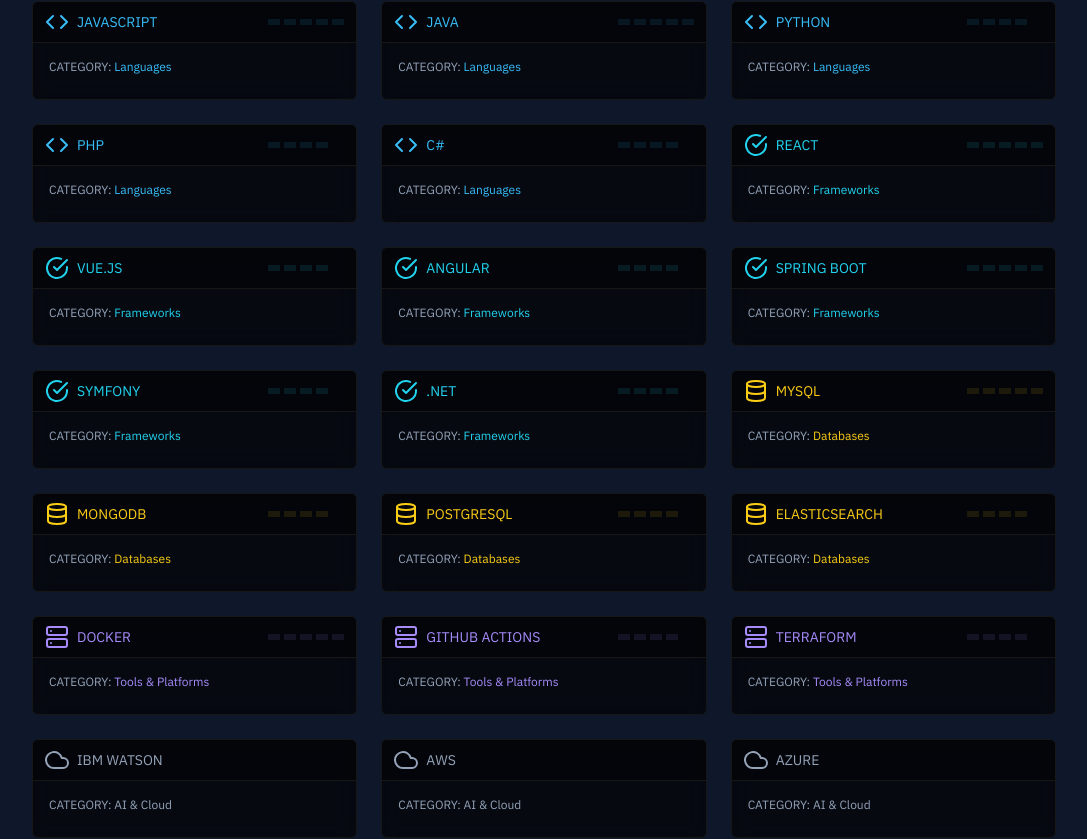
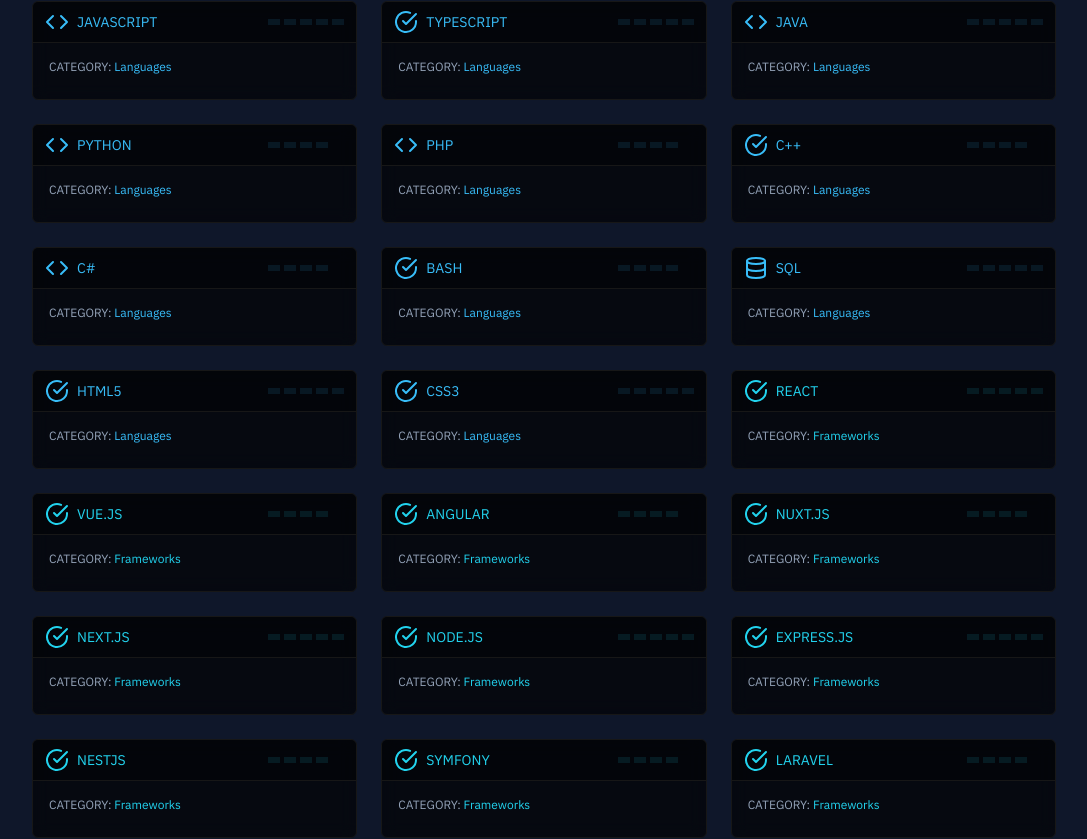
Before and after one commit to skanderbenali/portfolio, a Next.js app: page /skills in a window 1280 px wide. Shown: the part 441-1280 px from the top of the page, without its empty margins (96-1183 px from the left). Built offline with nearby package versions, Linux system fonts and the light colour scheme.

Commit message:
Update skills section with comprehensive technology list

```diff
--- a/src/data/skills.ts
+++ b/src/data/skills.ts
@@ -5,38 +5,77 @@
 export const skills: Skill[] = [
   // Languages
   { name: 'JavaScript', level: 5, category: 'Languages', icon: 'SiJavascript' },
+  { name: 'TypeScript', level: 5, category: 'Languages', icon: 'SiTypescript' },
   { name: 'Java', level: 5, category: 'Languages', icon: 'SiJava' },
   { name: 'Python', level: 4, category: 'Languages', icon: 'SiPython' },
   { name: 'PHP', level: 4, category: 'Languages', icon: 'SiPhp' },
+  { name: 'C++', level: 4, category: 'Languages', icon: 'SiCplusplus' },
   { name: 'C#', level: 4, category: 'Languages', icon: 'SiCsharp' },
+  { name: 'Bash', level: 4, category: 'Languages', icon: 'SiGnubash' },
+  { name: 'SQL', level: 5, category: 'Languages', icon: 'SiPostgresql' },
+  { name: 'HTML5', level: 5, category: 'Languages', icon: 'SiHtml5' },
+  { name: 'CSS3', level: 5, category: 'Languages', icon: 'SiCss3' },
 
   // Frameworks
   { name: 'React', level: 5, category: 'Frameworks', icon: 'SiReact' },
   { name: 'Vue.js', level: 4, category: 'Frameworks', icon: 'SiVuedotjs' },
   { name: 'Angular', level: 4, category: 'Frameworks', icon: 'SiAngular' },
+  { name: 'Nuxt.js', level: 4, category: 'Frameworks', icon: 'SiNuxtdotjs' },
+  { name: 'Next.js', level: 5, category: 'Frameworks', icon: 'SiNextdotjs' },
+  { name: 'Node.js', level: 5, category: 'Frameworks', icon: 'SiNodedotjs' },
+  { name: 'Express.js', level: 5, category: 'Frameworks', icon: 'SiExpress' },
+  { name: 'NestJS', level: 4, category: 'Frameworks', icon: 'SiNestjs' },
+  { name: 'Symfony', level: 4, category: 'Frameworks', icon: 'SiSymfony' },
+  { name: 'Laravel', level: 4, category: 'Frameworks', icon: 'SiLaravel' },
+  { name: '.NET', level: 4, category: 'Frameworks', icon: 'SiDotnet' },
   { name: 'Spring Boot', level: 5, category: 'Frameworks', icon: 'SiSpringboot' },
-  { name: 'Symfony', level: 4, category: 'Frameworks', icon: 'SiSymfony' },
-  { name: '.NET', level: 4, category: 'Frameworks', icon: 'SiDotnet' },
+  { name: 'FastAPI', level: 4, category: 'Frameworks', icon: 'SiFastapi' },
+  { name: 'JavaFX', level: 4, category: 'Frameworks', icon: 'SiJava' },
+  { name: 'jQuery', level: 4, category: 'Frameworks', icon: 'SiJquery' },
+  { name: 'Bootstrap', level: 5, category: 'Frameworks', icon: 'SiBootstrap' },
+  { name: 'Tailwind CSS', level: 5, category: 'Frameworks', icon: 'SiTailwindcss' },
 
   // Databases
+  { name: 'PostgreSQL', level: 5, category: 'Databases', icon: 'SiPostgresql' },
   { name: 'MySQL', level: 5, category: 'Databases', icon: 'SiMysql' },
   { name: 'MongoDB', level: 4, category: 'Databases', icon: 'SiMongodb' },
-  { name: 'PostgreSQL', level: 4, category: 'Databases', icon: 'SiPostgresql' },
+  { name: 'Oracle', level: 4, category: 'Databases', icon: 'SiOracle' },
+  { name: 'Redis', level: 4, category: 'Databases', icon: 'SiRedis' },
   { name: 'Elasticsearch', level: 4, category: 'Databases', icon: 'SiElasticsearch' },
+  { name: 'Firebase', level: 4, category: 'Databases', icon: 'SiFirebase' },
+  { name: 'Supabase', level: 4, category: 'Databases', icon: 'SiSupabase' },
 
   // Tools & Platforms
   { name: 'Docker', level: 5, category: 'Tools & Platforms', icon: 'SiDocker' },
+  { name: 'Git', level: 5, category: 'Tools & Platforms', icon: 'SiGit' },
   { name: 'GitHub Actions', level: 4, category: 'Tools & Platforms', icon: 'SiGithubactions' },
+  { name: 'GitLab CI/CD', level: 4, category: 'Tools & Platforms', icon: 'SiGitlab' },
   { name: 'Terraform', level: 4, category: 'Tools & Platforms', icon: 'SiTerraform' },
+  { name: 'CircleCI', level: 4, category: 'Tools & Platforms', icon: 'SiCircleci' },
+  { name: 'Kibana', level: 4, category: 'Tools & Platforms', icon: 'SiKibana' },
+  { name: 'Logstash', level: 4, category: 'Tools & Platforms', icon: 'SiLogstash' },
+  { name: 'RabbitMQ', level: 4, category: 'Tools & Platforms', icon: 'SiRabbitmq' },
+  { name: 'Vite', level: 4, category: 'Tools & Platforms', icon: 'SiVite' },
+  { name: 'Jenkins', level: 4, category: 'Tools & Platforms', icon: 'SiJenkins' },
+  { name: 'SonarQube', level: 4, category: 'Tools & Platforms', icon: 'SiSonarqube' },
+  { name: 'Grafana', level: 4, category: 'Tools & Platforms', icon: 'SiGrafana' },
+  { name: 'Bitbucket', level: 4, category: 'Tools & Platforms', icon: 'SiBitbucket' },
+  { name: 'Figma', level: 4, category: 'Tools & Platforms', icon: 'SiFigma' },
 
   // AI & Cloud
   { name: 'IBM Watson', level: 4, category: 'AI & Cloud', icon: 'SiIbmwatson' },
+  { name: 'Vortex AI', level: 4, category: 'AI & Cloud', icon: 'SiTensorflow' },
+  { name: 'OpenAI API', level: 4, category: 'AI & Cloud', icon: 'SiOpenai' },
   { name: 'AWS', level: 4, category: 'AI & Cloud', icon: 'SiAmazonaws' },
-  { name: 'Azure', level: 4, category: 'AI & Cloud', icon: 'SiMicrosoftazure' },
-  { name: 'Google Cloud', level: 4, category: 'AI & Cloud', icon: 'SiGooglecloud' },
 
-  // Design
-  { name: 'Adobe XD', level: 4, category: 'Tools & Platforms', icon: 'SiAdobexd' },
-  { name: 'Tailwind CSS', level: 5, category: 'Frameworks', icon: 'SiTailwindcss' },
-  { name: 'Figma', level: 4, category: 'Tools & Platforms', icon: 'SiFigma' },
+  // Testing & APIs
+  { name: 'GraphQL', level: 4, category: 'Testing & APIs', icon: 'SiGraphql' },
+  { name: 'REST APIs', level: 5, category: 'Testing & APIs', icon: 'SiOpenapiinitiative' },
+  { name: 'WebSockets', level: 4, category: 'Testing & APIs', icon: 'SiSocketdotio' },
+  { name: 'OAuth2/JWT', level: 4, category: 'Testing & APIs', icon: 'SiAuth0' },
+  { name: 'XML', level: 4, category: 'Testing & APIs', icon: 'SiXml' },
+  { name: 'Jest', level: 4, category: 'Testing & APIs', icon: 'SiJest' },
+  { name: 'Mocha', level: 4, category: 'Testing & APIs', icon: 'SiMocha' },
+  { name: 'Cypress', level: 4, category: 'Testing & APIs', icon: 'SiCypress' },
+  { name: 'Postman', level: 4, category: 'Testing & APIs', icon: 'SiPostman' },
 ];
```
